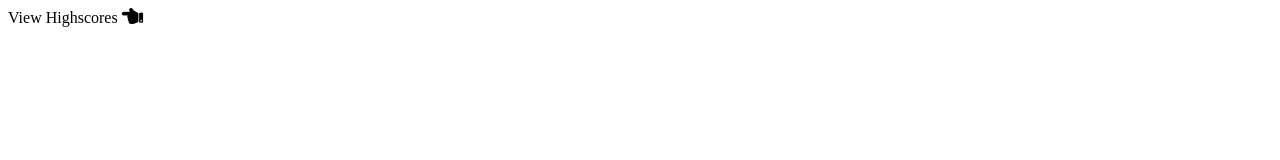
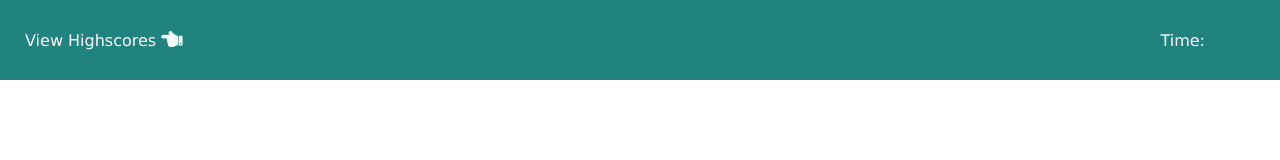
Before and after one commit to fepaglia/quizApp, a plain HTML site: page index.html in a window 1280 px wide. Drawn offline with Linux system fonts and the light colour scheme.

Commit message:
header/structure

```diff
--- a/assets/styles.css
+++ b/assets/styles.css
@@ -0,0 +1,34 @@
+* {
+    padding: 0;
+    margin: 0;
+    box-sizing: border-box;
+}
+
+:root {
+    --buttons-nav: #218380;
+    --body-background: #ffffff;
+}
+
+header > nav {
+    height: 10vh;
+    background-color: var(--buttons-nav);
+
+    display: flex;
+    align-items: center;
+    justify-content: space-between;
+
+    padding-left: 25px;
+    padding-right: 75px;
+}
+
+nav a {
+    text-decoration: none;
+    color: #ffffff;
+    font-family: Verdana, Geneva, Tahoma, sans-serif;
+    font-size: 16px;
+}
+nav > p {
+    color: #ffffff;
+    font-family: Verdana, Geneva, Tahoma, sans-serif;
+    font-size: 16px;
+}
--- a/index.html
+++ b/index.html
@@ -11,9 +11,9 @@
 <body>
     <header>
         <nav>
-            <a id=leaderboard>View Highscores <i class="fas fa-hand-point-left fa-lg"></i>
+            <a id=leaderboard href="#">View Highscores <i class="fas fa-hand-point-left fa-lg"></i>
             </i></a>
-
+            <p>Time: </p>
         </nav>
     </header>
 
```
